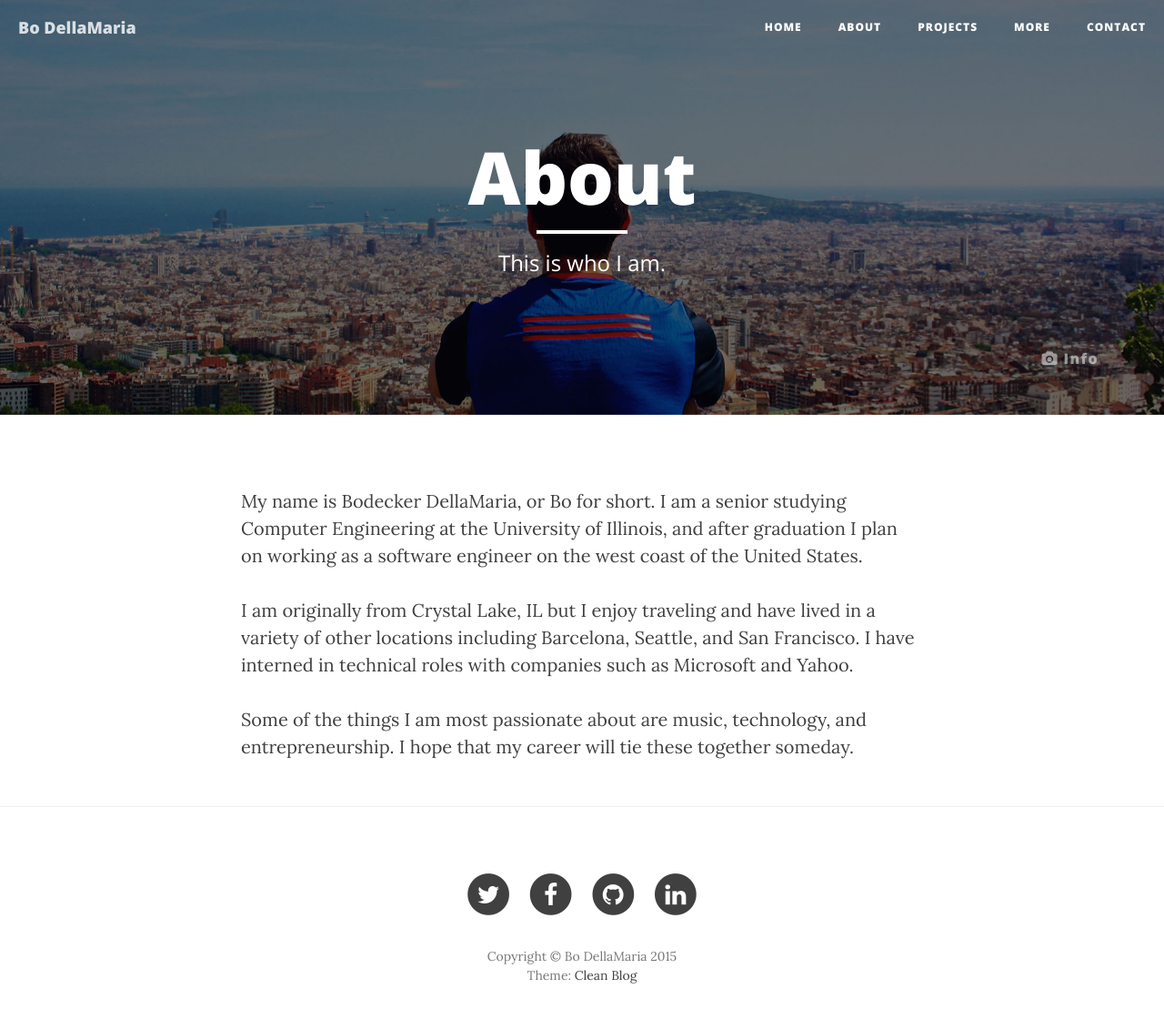
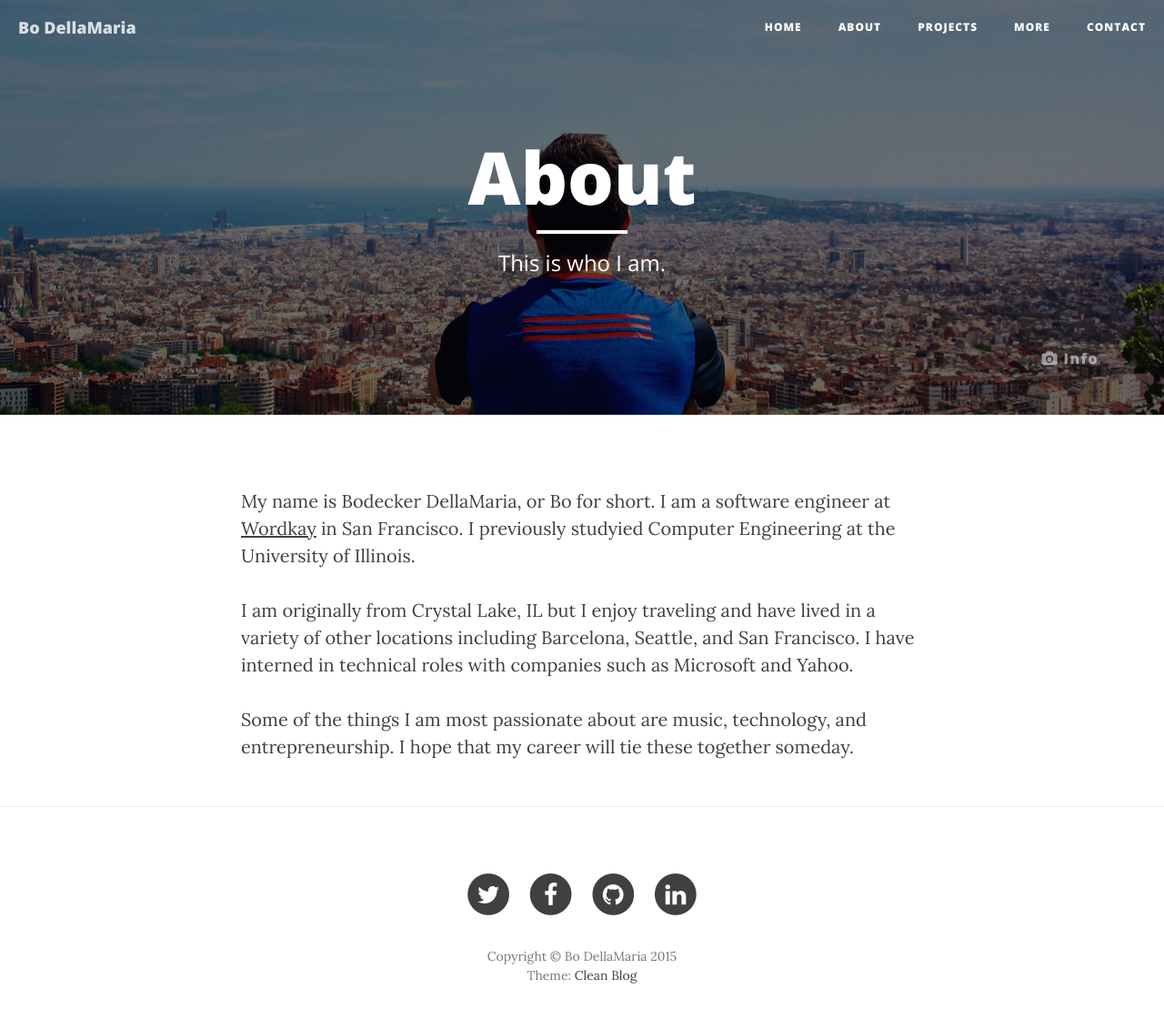
Before and after one commit to bojdell/bodellamaria, a Jekyll site: the page built from bodellamaria_jekyll/1-about.html, in a window 1280 px wide. Shown: the top 1120 px of the page at 91% size. Built offline with Jekyll 4.4.1, drawn with Linux system fonts in a browser that asks for light colours; nearby versions of some CDN libraries.

Commit message:
updated about

```diff
--- a/bodellamaria_jekyll/1-about.html
+++ b/bodellamaria_jekyll/1-about.html
@@ -8,7 +8,7 @@ photo-caption-title: "Barcelona, Spain"
 photo-caption-body: "Where I studied a semester abroad."
 ---
 
-<p>My name is Bodecker DellaMaria, or Bo for short. I am a senior studying Computer Engineering at the University of Illinois, and after graduation I plan on working as a software engineer on the west coast of the United States.</p>
+<p>My name is Bodecker DellaMaria, or Bo for short. I am a software engineer at <a href="http://workday.com">Wordkay</a> in San Francisco. I previously studyied Computer Engineering at the University of Illinois.</p>
 
 <p>I am originally from Crystal Lake, IL but I enjoy traveling and have lived in a variety of other locations including Barcelona, Seattle, and San Francisco. I have interned in technical roles with companies such as Microsoft and Yahoo.</p>
 
```
